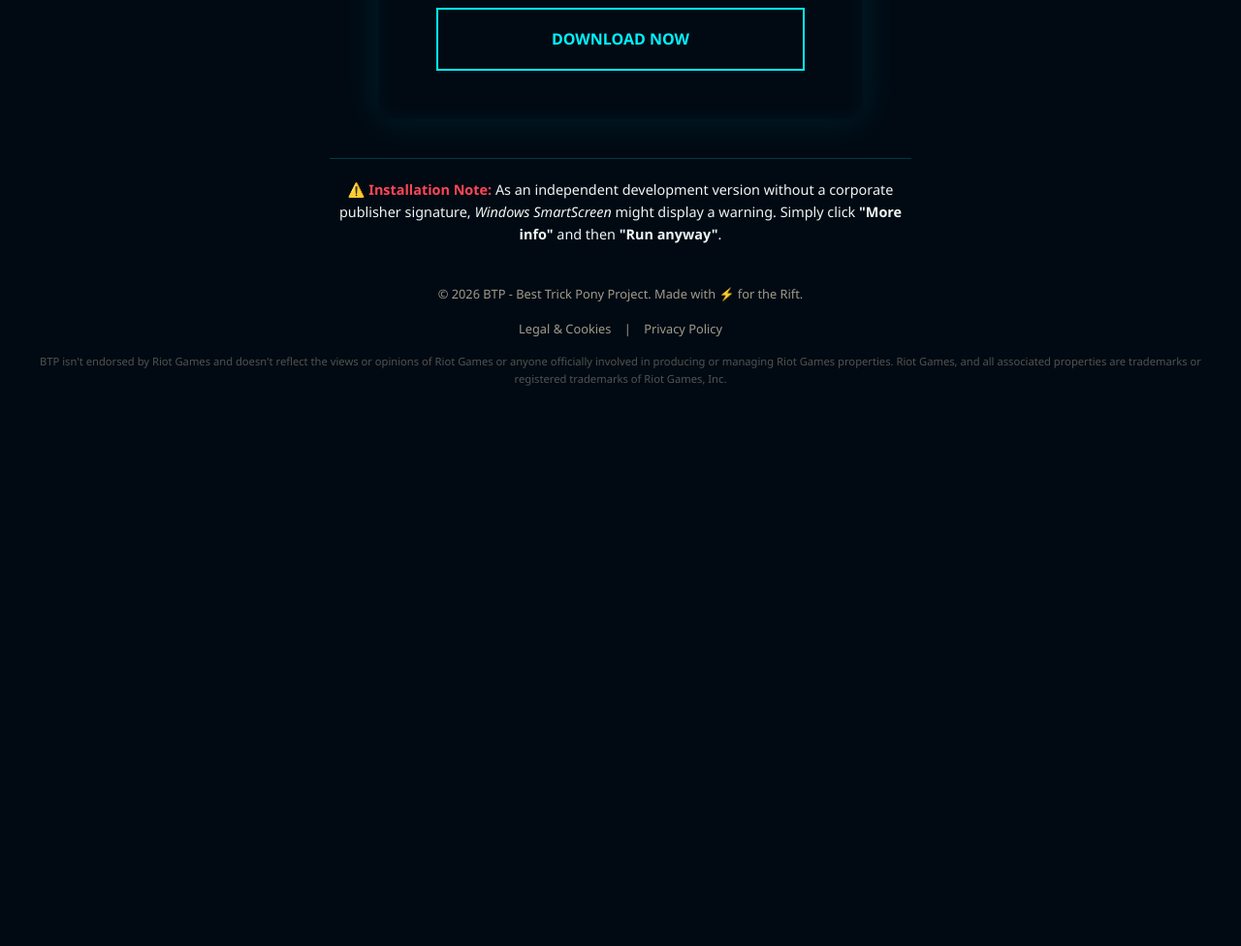
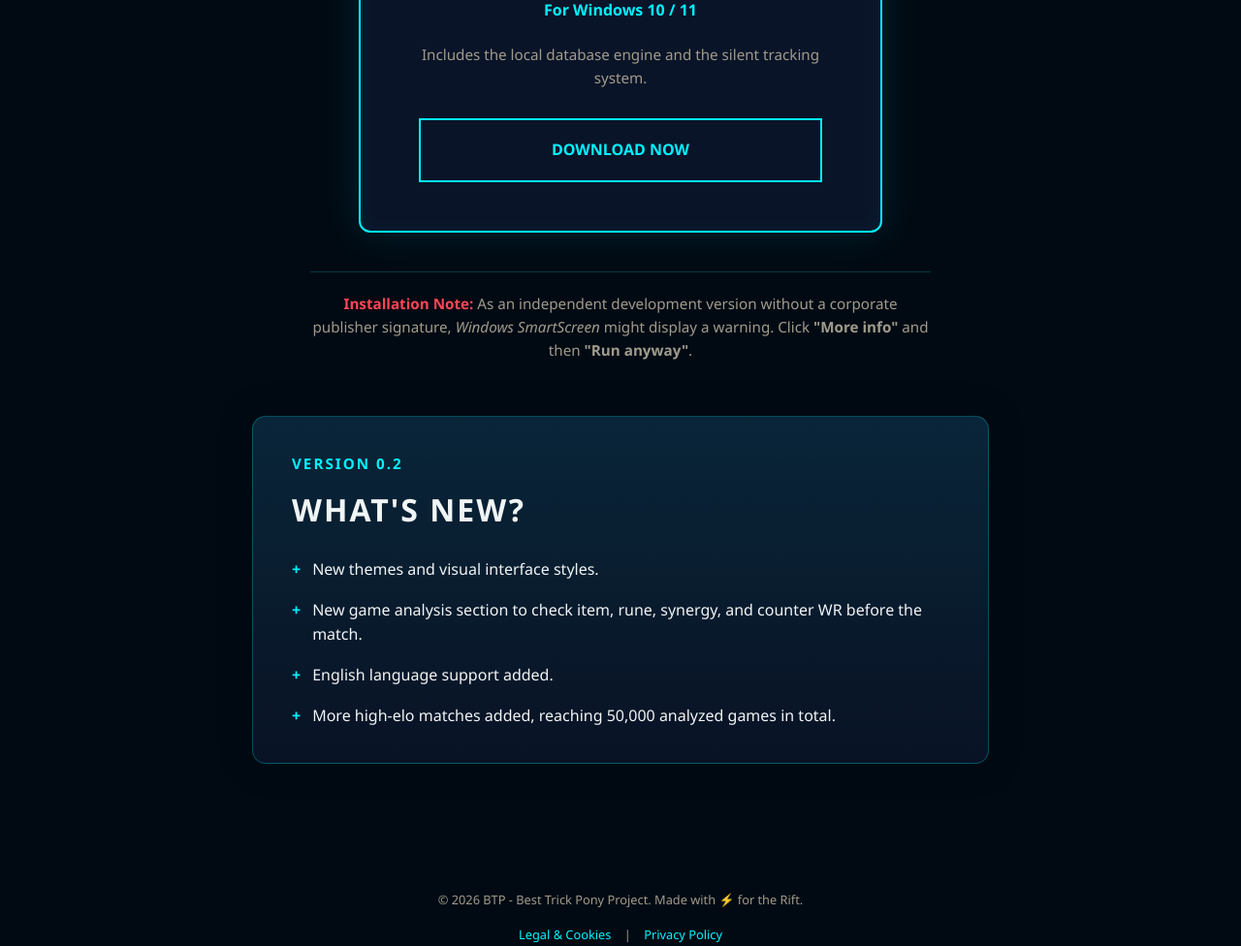
Before and after one commit to Mikel-dot/BTP, a plain HTML site: page download.html in a window 1280 px wide. Shown: the part 516-1492 px from the top of the page at 97% size. Before the commit the page ends 956 px from the top, so only its background shows below. Drawn offline with Linux system fonts and the light colour scheme.

Commit message:
Update download.html

```diff
--- a/download.html
+++ b/download.html
@@ -4,23 +4,22 @@
     <meta charset="UTF-8">
     <meta name="viewport" content="width=device-width, initial-scale=1.0">
 
-    <title>Descargar BTP Beta | LoL Draft Assistant</title>
-    <meta name="description" content="Descarga gratis la beta de BTP para Windows. Empieza a registrar tus partidas, crea tu Champion Pool y mejora tu toma de decisiones en LoL.">
-    <meta name="keywords" content="Descargar BTP, BTP Beta, Download LoL Tracker, BTP exe, LoL Draft Assistant Windows">
+    <title>Download BTP Beta | LoL Draft Assistant</title>
+    <meta name="description" content="Download the BTP beta for Windows and get the latest development build with Champion Pool tools, game tracking, and draft analysis improvements.">
+    <meta name="keywords" content="Download BTP, BTP Beta, LoL Draft Assistant, League of Legends tracker, BTP Windows">
     <meta name="robots" content="index, follow">
 
     <link rel="icon" href="assets/icono.ico" type="image/x-icon">
     <link rel="shortcut icon" href="assets/icono.ico" type="image/x-icon">
 
-    <meta property="og:title" content="Descarga BTP - Únete a la Beta">
-    <meta property="og:description" content="Descarga la versión de desarrollo de BTP para Windows 10/11 y lleva tu Self-Coaching al siguiente nivel.">
+    <meta property="og:title" content="Download BTP - Join the Beta">
+    <meta property="og:description" content="Download the latest BTP development build for Windows 10/11 and try the new v0.2 updates.">
     <meta property="og:image" content="assets/screenshot_hero.png">
 
     <link rel="stylesheet" href="style.css">
 </head>
 <body>
-
-        <nav class="glass-nav">
+    <nav class="glass-nav">
         <a href="index.html" class="nav-brand">
             <img src="assets/icono.png" alt="BTP Logo" class="nav-logo-img">
             <span>BTP</span>
@@ -33,43 +32,67 @@
             <a href="next.html">Roadmap</a>
 
             <div class="lang-toggle">
-                <a href="index-es.html" title="Español"><img src="https://flagcdn.com/es.svg" alt="ES"></a>
-                <a href="index.html" class="lang-active" title="English"><img src="https://flagcdn.com/gb.svg" alt="EN"></a>
+                <a href="download-es.html" title="Espa&#241;ol"><img src="https://flagcdn.com/es.svg" alt="ES"></a>
+                <a href="download.html" class="lang-active" title="English"><img src="https://flagcdn.com/gb.svg" alt="EN"></a>
             </div>
         </div>
     </nav>
 
-    <main class="container" style="display: flex; flex-direction: column; align-items: center; justify-content: center; min-height: 75vh;">
-        <h2 style="font-size: 3.5rem; color: var(--turquesa); margin-bottom: 20px; text-transform: uppercase; letter-spacing: 2px; text-shadow: 0 0 20px var(--turquesa-glow);">
+    <main class="container" style="display: flex; flex-direction: column; align-items: center; min-height: 75vh; width: 100%; padding: 70px 20px 90px;">
+        <h2 style="font-size: 3.5rem; color: var(--accent); margin-bottom: 20px; text-transform: uppercase; letter-spacing: 2px; text-shadow: 0 0 20px var(--accent-glow); text-align: center;">
             Join the Beta
         </h2>
-        <p style="margin-bottom: 50px; text-align: center; font-size: 1.2rem; max-width: 600px; color: var(--text-main);">
-            Download the current development build. Start building your Champion Pool and tracking your games today.
+        <p style="margin-bottom: 50px; text-align: center; font-size: 1.2rem; max-width: 640px; color: var(--text-primary);">
+            Download the current development build and try the new <strong style="color: var(--accent);">v0.2</strong> features today.
         </p>
 
-        <div style="background: var(--bg-card); padding: 50px 60px; border: 2px solid var(--turquesa); border-radius: 8px; text-align: center; max-width: 500px; box-shadow: 0 0 40px rgba(0, 242, 255, 0.1), inset 0 0 20px rgba(0, 242, 255, 0.05);">
-            <h1 style="color: var(--text-main); font-size: 1.8rem; letter-spacing: 1px; margin-bottom: 10px;">BTP_Beta_v0.1_Portable.zip</h1>
-            <p style="color: var(--turquesa); margin: 0 0 20px; font-weight: bold;">For Windows 10 / 11</p>
-            <p style="font-size: 0.9rem; margin-bottom: 30px; color: var(--text-dim);">
+        <div style="background: var(--bg-surface); padding: 50px 60px; border: 2px solid var(--accent); border-radius: 12px; text-align: center; max-width: 540px; width: 100%; box-shadow: 0 0 40px rgba(var(--accent-rgb), 0.12), inset 0 0 20px rgba(var(--accent-rgb), 0.05);">
+            <p style="color: var(--accent); margin: 0 0 12px; font-weight: bold; text-transform: uppercase; letter-spacing: 2px; font-size: 0.9rem;">Latest build</p>
+            <h1 style="color: var(--text-primary); font-size: 2rem; letter-spacing: 1px; margin-bottom: 10px;">BTP_Beta_v0.2.exe</h1>
+            <p style="color: var(--accent); margin: 0 0 20px; font-weight: bold;">For Windows 10 / 11</p>
+            <p style="font-size: 0.95rem; margin-bottom: 30px; color: var(--text-secondary);">
                 Includes the local database engine and the silent tracking system.
             </p>
-            <a href="https://github.com/Mikel-dot/BTP/releases/download/v0.1-beta/BTP_Beta_v0.1_Portable.zip" class="btn-main" style="width: 100%; box-sizing: border-box;">Download Now</a>
+            <a href="https://github.com/Mikel-dot/BTP/releases/download/v0.2/BestTrickPony-Setup.exe" class="btn-main" style="width: 100%; box-sizing: border-box;">Download Now</a>
         </div>
 
-        <div style="margin-top: 40px; max-width: 600px; text-align: center; border-top: 1px solid rgba(0, 242, 255, 0.2); padding-top: 20px;">
-            <p style="color: var(--text-dim); font-size: 0.9rem;">
-                <strong style="color: #ff4655;">⚠️ Installation Note:</strong> As an independent development version without a corporate publisher signature, <em>Windows SmartScreen</em> might display a warning. Simply click <strong>"More info"</strong> and then <strong>"Run anyway"</strong>.
+        <div style="margin-top: 40px; max-width: 640px; text-align: center; border-top: 1px solid rgba(var(--accent-rgb), 0.2); padding-top: 20px;">
+            <p style="color: var(--text-secondary); font-size: 0.95rem;">
+                <strong style="color: #ff4655;">Installation Note:</strong> As an independent development version without a corporate publisher signature, <em>Windows SmartScreen</em> might display a warning. Click <strong>"More info"</strong> and then <strong>"Run anyway"</strong>.
             </p>
         </div>
+
+        <section style="margin-top: 55px; width: 100%; max-width: 760px; background: linear-gradient(180deg, rgba(var(--accent-rgb), 0.08) 0%, rgba(var(--bg-base-rgb), 0.16) 100%), var(--bg-surface); border: 1px solid rgba(var(--accent-rgb), 0.25); border-radius: 14px; padding: 36px 40px; box-shadow: 0 0 35px rgba(0, 0, 0, 0.25);">
+            <p style="color: var(--accent); font-size: 0.95rem; font-weight: bold; letter-spacing: 2px; text-transform: uppercase; margin-bottom: 10px;">Version 0.2</p>
+            <h3 style="color: var(--text-primary); font-size: 2rem; text-transform: uppercase; letter-spacing: 2px; margin-bottom: 24px;">What's New?</h3>
+            <ul style="list-style: none; padding: 0; margin: 0; display: grid; gap: 16px;">
+                <li style="display: flex; gap: 12px; align-items: flex-start; color: var(--text-primary);">
+                    <span style="color: var(--accent); font-weight: 900;">+</span>
+                    <span>New themes and visual interface styles.</span>
+                </li>
+                <li style="display: flex; gap: 12px; align-items: flex-start; color: var(--text-primary);">
+                    <span style="color: var(--accent); font-weight: 900;">+</span>
+                    <span>New game analysis section to check item, rune, synergy, and counter WR before the match.</span>
+                </li>
+                <li style="display: flex; gap: 12px; align-items: flex-start; color: var(--text-primary);">
+                    <span style="color: var(--accent); font-weight: 900;">+</span>
+                    <span>English language support added.</span>
+                </li>
+                <li style="display: flex; gap: 12px; align-items: flex-start; color: var(--text-primary);">
+                    <span style="color: var(--accent); font-weight: 900;">+</span>
+                    <span>More high-elo matches added, reaching 50,000 analyzed games in total.</span>
+                </li>
+            </ul>
+        </section>
     </main>
 
     <footer>
-        <p>&copy; 2026 BTP - Best Trick Pony Project. Made with ⚡ for the Rift.</p>
+        <p>&copy; 2026 BTP - Best Trick Pony Project. Made with &#9889; for the Rift.</p>
         <div style="margin-top: 15px; font-size: 0.8rem;">
-            <a href="legal.html" style="color: var(--turquesa); text-decoration: none; margin: 0 10px;">Legal & Cookies</a> |
-            <a href="about.html" style="color: var(--turquesa); text-decoration: none; margin: 0 10px;">Privacy Policy</a>
+            <a href="legal.html" style="color: var(--accent); text-decoration: none; margin: 0 10px;">Legal &amp; Cookies</a> |
+            <a href="about.html" style="color: var(--accent); text-decoration: none; margin: 0 10px;">Privacy Policy</a>
         </div>
-        <p style="margin-top: 15px; font-size: 0.7rem; color: var(--text-dim); opacity: 0.5;">
+        <p style="margin-top: 15px; font-size: 0.7rem; color: var(--text-secondary); opacity: 0.5;">
             BTP isn't endorsed by Riot Games and doesn't reflect the views or opinions of Riot Games or anyone officially involved in producing or managing Riot Games properties. Riot Games, and all associated properties are trademarks or registered trademarks of Riot Games, Inc.
         </p>
     </footer>
```
